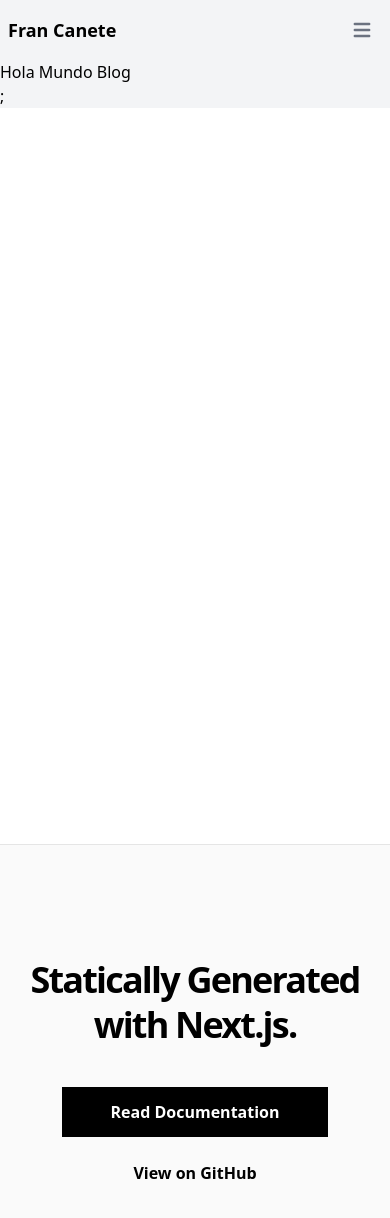
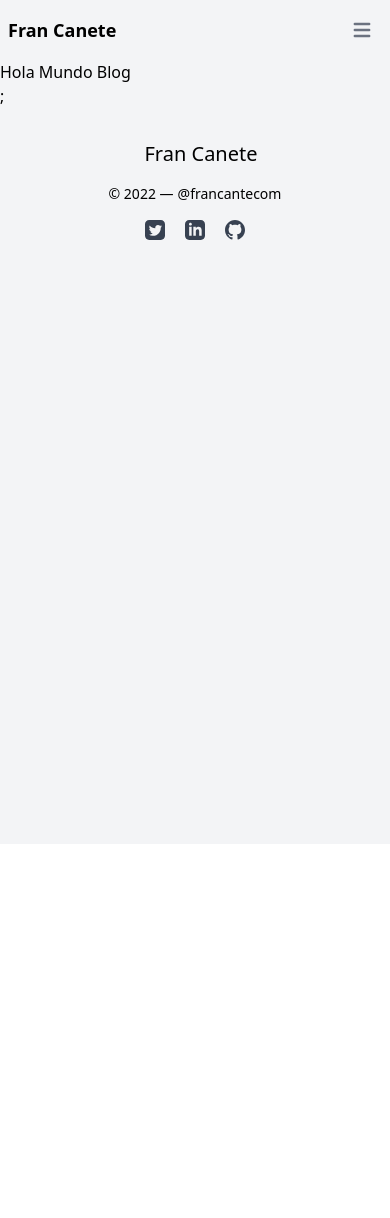
Before and after one commit to francanete/francanete.com, a Next.js app: page /blog in a window 390 px wide. Shown: the top 1218 px of the page. After the commit the page ends 844 px from the top, so only its background shows below. Built offline with nearby package versions, Linux system fonts and the light colour scheme.

Commit message:
Add footer and extract SocialIcons on a component

```diff
--- /dev/null
+++ b/components/SocialIcons.tsx
@@ -0,0 +1,65 @@
+import React from "react";
+
+interface SocialIconsProps {
+  width: number;
+  height: number;
+  marginTop?: number;
+}
+
+export const SocialIcons: React.FC<SocialIconsProps> = ({
+  width,
+  height,
+  marginTop,
+}) => {
+  return (
+    <div className={`flex justify-center gap-5 mt-${marginTop}`}>
+      <a
+        className="socialLink"
+        target="_blank"
+        rel="noreferrer"
+        href={`https://twitter.com/francanetecom`}
+      >
+        <svg
+          className="fill-gray-700 dark:fill-gray-300 "
+          width={width}
+          height={height}
+          viewBox="0 0 24 24"
+        >
+          <path d="M19 0h-14c-2.761 0-5 2.239-5 5v14c0 2.761 2.239 5 5 5h14c2.762 0 5-2.239 5-5v-14c0-2.761-2.238-5-5-5zm-.139 9.237c.209 4.617-3.234 9.765-9.33 9.765-1.854 0-3.579-.543-5.032-1.475 1.742.205 3.48-.278 4.86-1.359-1.437-.027-2.649-.976-3.066-2.28.515.098 1.021.069 1.482-.056-1.579-.317-2.668-1.739-2.633-3.26.442.246.949.394 1.486.411-1.461-.977-1.875-2.907-1.016-4.383 1.619 1.986 4.038 3.293 6.766 3.43-.479-2.053 1.08-4.03 3.199-4.03.943 0 1.797.398 2.395 1.037.748-.147 1.451-.42 2.086-.796-.246.767-.766 1.41-1.443 1.816.664-.08 1.297-.256 1.885-.517-.439.656-.996 1.234-1.639 1.697z" />
+        </svg>
+      </a>
+      <a
+        className="socialLink "
+        target="_blank"
+        rel="noreferrer"
+        href={`https://www.linkedin.com/in/francanete/`}
+      >
+        <svg
+          className="fill-gray-700 dark:fill-gray-300"
+          width={width}
+          height={height}
+          viewBox="0 0 24 24"
+        >
+          <path d="M19 0h-14c-2.761 0-5 2.239-5 5v14c0 2.761 2.239 5 5 5h14c2.762 0 5-2.239 5-5v-14c0-2.761-2.238-5-5-5zm-11 19h-3v-11h3v11zm-1.5-12.268c-.966 0-1.75-.79-1.75-1.764s.784-1.764 1.75-1.764 1.75.79 1.75 1.764-.783 1.764-1.75 1.764zm13.5 12.268h-3v-5.604c0-3.368-4-3.113-4 0v5.604h-3v-11h3v1.765c1.396-2.586 7-2.777 7 2.476v6.759z" />
+        </svg>
+      </a>
+      <a
+        className="socialLink"
+        target="_blank"
+        rel="noreferrer"
+        href={`https://github.com/francanete`}
+      >
+        <svg
+          className="fill-gray-700 dark:fill-gray-300"
+          width={width}
+          height={height}
+          viewBox="0 0 24 24"
+        >
+          <path d="M12 0c-6.626 0-12 5.373-12 12 0 5.302 3.438 9.8 8.207 11.387.599.111.793-.261.793-.577v-2.234c-3.338.726-4.033-1.416-4.033-1.416-.546-1.387-1.333-1.756-1.333-1.756-1.089-.745.083-.729.083-.729 1.205.084 1.839 1.237 1.839 1.237 1.07 1.834 2.807 1.304 3.492.997.107-.775.418-1.305.762-1.604-2.665-.305-5.467-1.334-5.467-5.931 0-1.311.469-2.381 1.236-3.221-.124-.303-.535-1.524.117-3.176 0 0 1.008-.322 3.301 1.23.957-.266 1.983-.399 3.003-.404 1.02.005 2.047.138 3.006.404 2.291-1.552 3.297-1.23 3.297-1.23.653 1.653.242 2.874.118 3.176.77.84 1.235 1.911 1.235 3.221 0 4.609-2.807 5.624-5.479 5.921.43.372.823 1.102.823 2.222v3.293c0 .319.192.694.801.576 4.765-1.589 8.199-6.086 8.199-11.386 0-6.627-5.373-12-12-12z" />
+        </svg>
+      </a>
+    </div>
+  );
+};
+
+export default SocialIcons;
--- a/components/footer.tsx
+++ b/components/footer.tsx
@@ -1,32 +1,31 @@
-import Container from './container'
-import { EXAMPLE_PATH } from '../lib/constants'
+import Container from "./container";
+import { EXAMPLE_PATH } from "../lib/constants";
+import SocialIcons from "./SocialIcons";
 
 const Footer = () => {
   return (
-    <footer className="bg-neutral-50 border-t border-neutral-200">
-      <Container>
-        <div className="py-28 flex flex-col lg:flex-row items-center">
-          <h3 className="text-4xl lg:text-[2.5rem] font-bold tracking-tighter leading-tight text-center lg:text-left mb-10 lg:mb-0 lg:pr-4 lg:w-1/2">
-            Statically Generated with Next.js.
-          </h3>
-          <div className="flex flex-col lg:flex-row justify-center items-center lg:pl-4 lg:w-1/2">
-            <a
-              href="https://nextjs.org/docs/basic-features/pages"
-              className="mx-3 bg-black hover:bg-white hover:text-black border border-black text-white font-bold py-3 px-12 lg:px-8 duration-200 transition-colors mb-6 lg:mb-0"
-            >
-              Read Documentation
-            </a>
-            <a
-              href={`https://github.com/vercel/next.js/tree/canary/examples/${EXAMPLE_PATH}`}
-              className="mx-3 font-bold hover:underline"
-            >
-              View on GitHub
-            </a>
-          </div>
-        </div>
-      </Container>
+    <footer className="">
+      <div className="container  px-5 py-8 mx-auto flex items-center sm:flex-row flex-col">
+        <a className="flex title-font font-medium items-center md:justify-start justify-center ">
+          <span className="ml-3 text-xl">Fran Canete</span>
+        </a>
+        <p className="text-sm  sm:ml-4 sm:pl-4 sm:border-l-2 sm:border-gray-200 sm:py-2 sm:mt-0 mt-4">
+          © 2022 —
+          <a
+            href="https://twitter.com/francanetecom"
+            className=" ml-1"
+            rel="noopener noreferrer"
+            target="_blank"
+          >
+            @francantecom
+          </a>
+        </p>
+        <span className="inline-flex sm:ml-auto sm:mt-0 mt-4 justify-center sm:justify-start">
+          <SocialIcons width={20} height={20} />
+        </span>
+      </div>
     </footer>
-  )
-}
+  );
+};
 
-export default Footer
+export default Footer;
--- a/components/header.tsx
+++ b/components/header.tsx
@@ -2,8 +2,7 @@ import * as React from "react";
 import { FaLinkedin } from "react-icons/fa";
 import { FaGithub } from "react-icons/fa";
 import { FaTwitterSquare } from "react-icons/fa";
-
-// import { StaticImage } from "gatsby-plugin-image"
+import SocialIcons from "./SocialIcons";
 
 export default function Header() {
   const bioText = (
@@ -27,53 +26,7 @@ export default function Header() {
           Fran Canete
         </h2>
         <div className="text-center ">{bioText}</div>
-        <div className="  flex justify-center items-center gap-5 mt-10  ">
-          <a
-            className="socialLink"
-            target="_blank"
-            rel="noreferrer"
-            href={`https://twitter.com/francanetecom`}
-          >
-            <svg
-              className="fill-gray-700 dark:fill-gray-300 "
-              width="24"
-              height="24"
-              viewBox="0 0 24 24"
-            >
-              <path d="M19 0h-14c-2.761 0-5 2.239-5 5v14c0 2.761 2.239 5 5 5h14c2.762 0 5-2.239 5-5v-14c0-2.761-2.238-5-5-5zm-.139 9.237c.209 4.617-3.234 9.765-9.33 9.765-1.854 0-3.579-.543-5.032-1.475 1.742.205 3.48-.278 4.86-1.359-1.437-.027-2.649-.976-3.066-2.28.515.098 1.021.069 1.482-.056-1.579-.317-2.668-1.739-2.633-3.26.442.246.949.394 1.486.411-1.461-.977-1.875-2.907-1.016-4.383 1.619 1.986 4.038 3.293 6.766 3.43-.479-2.053 1.08-4.03 3.199-4.03.943 0 1.797.398 2.395 1.037.748-.147 1.451-.42 2.086-.796-.246.767-.766 1.41-1.443 1.816.664-.08 1.297-.256 1.885-.517-.439.656-.996 1.234-1.639 1.697z" />
-            </svg>
-          </a>
-          <a
-            className="socialLink "
-            target="_blank"
-            rel="noreferrer"
-            href={`https://www.linkedin.com/in/francanete/`}
-          >
-            <svg
-              className="fill-gray-700 dark:fill-gray-300"
-              width="24"
-              height="24"
-              viewBox="0 0 24 24"
-            >
-              <path d="M19 0h-14c-2.761 0-5 2.239-5 5v14c0 2.761 2.239 5 5 5h14c2.762 0 5-2.239 5-5v-14c0-2.761-2.238-5-5-5zm-11 19h-3v-11h3v11zm-1.5-12.268c-.966 0-1.75-.79-1.75-1.764s.784-1.764 1.75-1.764 1.75.79 1.75 1.764-.783 1.764-1.75 1.764zm13.5 12.268h-3v-5.604c0-3.368-4-3.113-4 0v5.604h-3v-11h3v1.765c1.396-2.586 7-2.777 7 2.476v6.759z" />
-            </svg>
-          </a>
-          <a
-            className="socialLink"
-            target="_blank"
-            rel="noreferrer"
-            href={`https://github.com/francanete`}
-          >
-            <svg
-              className="fill-gray-700 dark:fill-gray-300"
-              width="24"
-              height="24"
-              viewBox="0 0 24 24"
-            >
-              <path d="M12 0c-6.626 0-12 5.373-12 12 0 5.302 3.438 9.8 8.207 11.387.599.111.793-.261.793-.577v-2.234c-3.338.726-4.033-1.416-4.033-1.416-.546-1.387-1.333-1.756-1.333-1.756-1.089-.745.083-.729.083-.729 1.205.084 1.839 1.237 1.839 1.237 1.07 1.834 2.807 1.304 3.492.997.107-.775.418-1.305.762-1.604-2.665-.305-5.467-1.334-5.467-5.931 0-1.311.469-2.381 1.236-3.221-.124-.303-.535-1.524.117-3.176 0 0 1.008-.322 3.301 1.23.957-.266 1.983-.399 3.003-.404 1.02.005 2.047.138 3.006.404 2.291-1.552 3.297-1.23 3.297-1.23.653 1.653.242 2.874.118 3.176.77.84 1.235 1.911 1.235 3.221 0 4.609-2.807 5.624-5.479 5.921.43.372.823 1.102.823 2.222v3.293c0 .319.192.694.801.576 4.765-1.589 8.199-6.086 8.199-11.386 0-6.627-5.373-12-12-12z" />
-            </svg>
-          </a>
-        </div>
+        <SocialIcons width={25} height={25} marginTop={10} />
       </div>
     </div>
   );
--- a/components/layout.tsx
+++ b/components/layout.tsx
@@ -11,13 +11,13 @@ const Layout = ({ preview, children }: Props) => {
   return (
     <>
       <Meta />
-      <div className="min-h-screen dark:text-gray-200">
-        <main className=" bg-gray-100 dark:bg-gray-900 transition duration-700">
+      <div className="min-h-screen dark:text-gray-200 bg-gray-100  dark:bg-gray-900 transition duration-700">
+        <main className=" ">
           <NavBar />
           {children}
         </main>
+        <Footer />
       </div>
-      <Footer />
     </>
   );
 };
```
